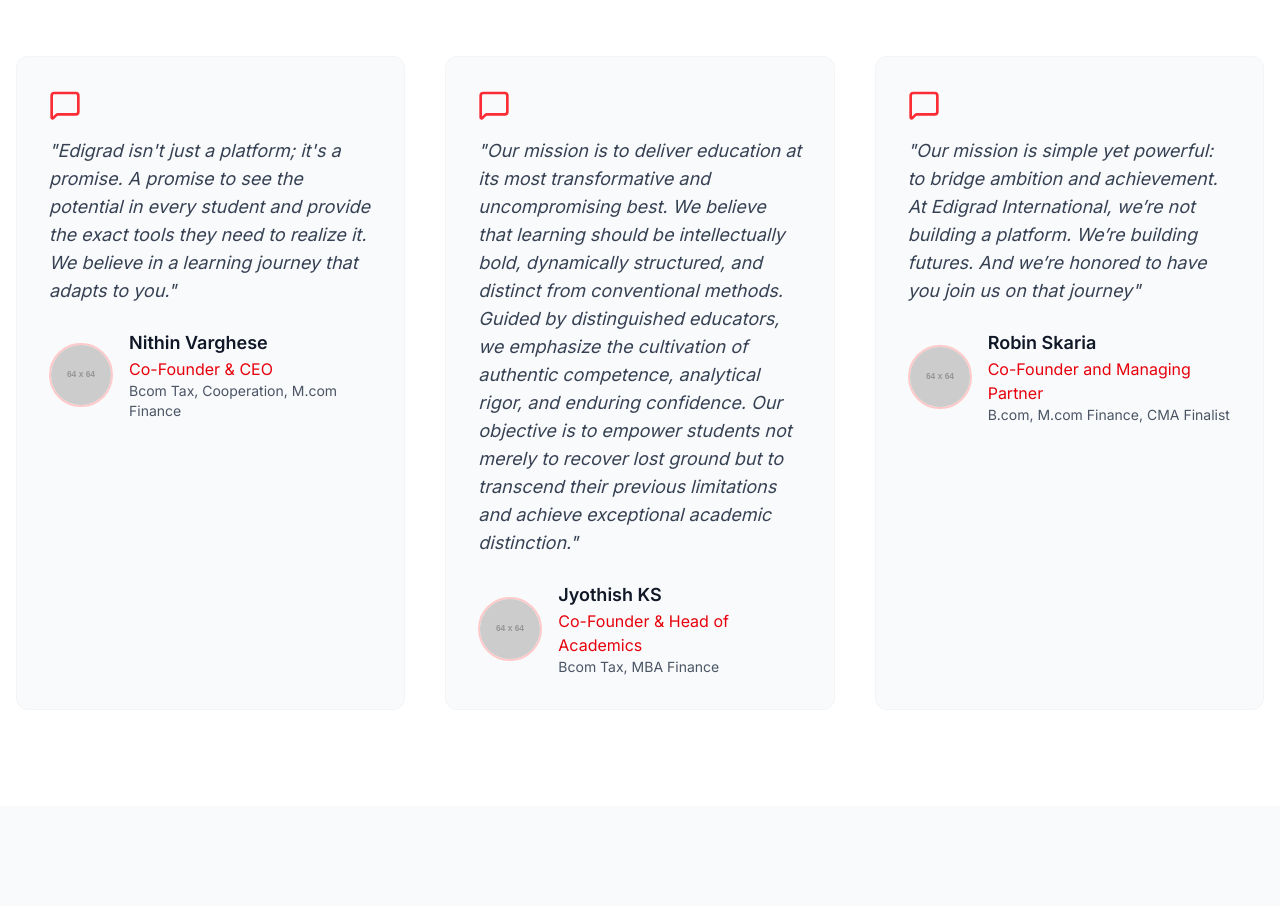
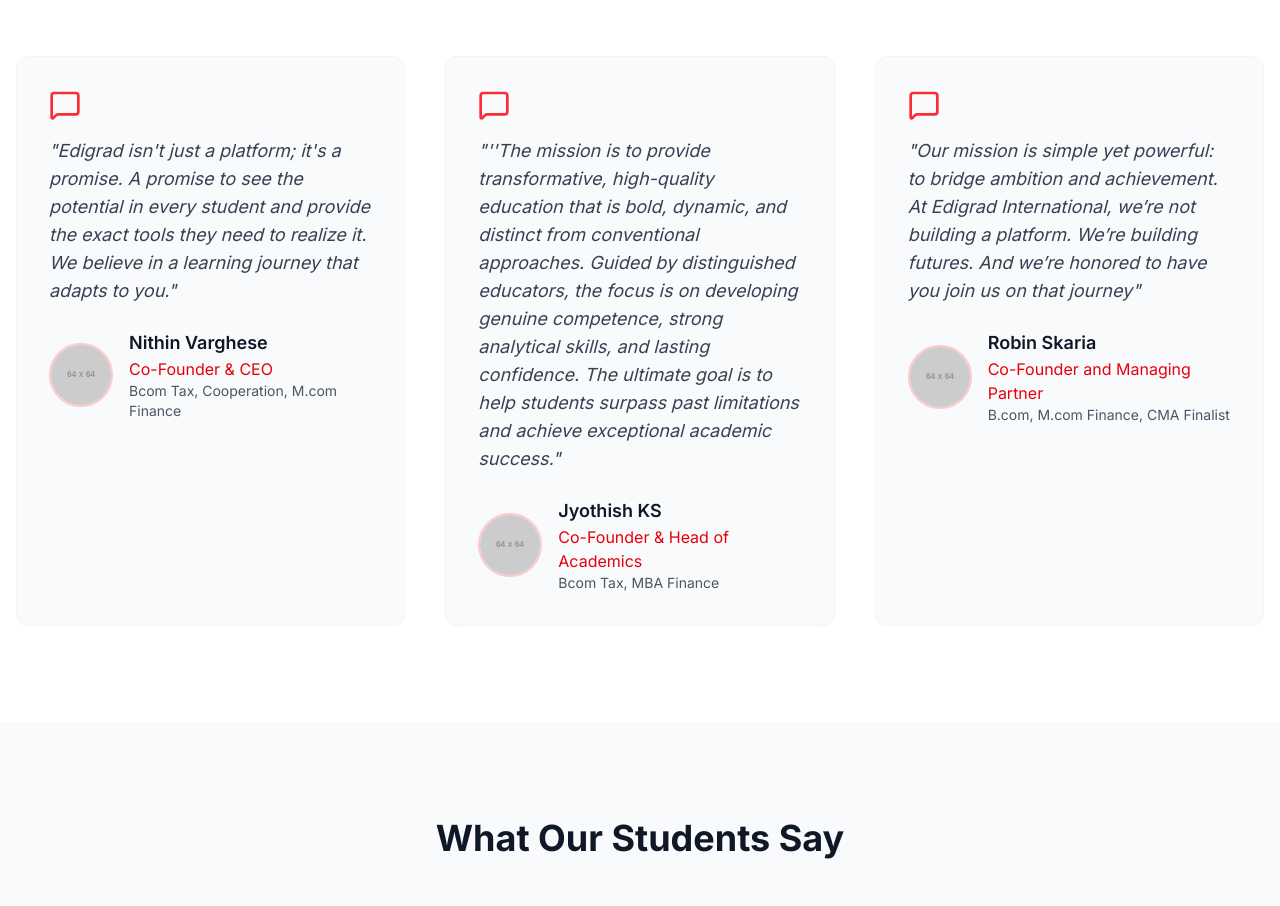
Before and after one commit to adarsh2255-buji/edigrad-international, a Next.js app in the folder edigrad-nextjs/: page / in a window 1280 px wide. Shown: the part 3040-3946 px from the top of the page. Built offline with nearby package versions, Linux system fonts and the light colour scheme.

Commit message:
changed founder words

```diff
--- a/edigrad-nextjs/package.json
+++ b/edigrad-nextjs/package.json
@@ -18,6 +18,7 @@
   "devDependencies": {
     "@tailwindcss/postcss": "^4",
     "babel-plugin-react-compiler": "1.0.0",
+    "baseline-browser-mapping": "^2.10.0",
     "eslint": "^9",
     "eslint-config-next": "16.0.1",
     "tailwindcss": "^4"
--- a/edigrad-nextjs/src/components/Founder.jsx
+++ b/edigrad-nextjs/src/components/Founder.jsx
@@ -39,7 +39,7 @@
                   <div className="bg-gray-50 p-8 rounded-xl border border-gray-100">
                     <MessageSquare size={32} className="text-red-500 mb-4" />
                     <p className="text-gray-700 text-lg italic mb-6">
-                      "Our mission is to deliver education at its most transformative and uncompromising best. We believe that learning should be intellectually bold, dynamically structured, and distinct from conventional methods. Guided by distinguished educators, we emphasize the cultivation of authentic competence, analytical rigor, and enduring confidence. Our objective is to empower students not merely to recover lost ground but to transcend their previous limitations and achieve exceptional academic distinction."
+                      "''The mission is to provide transformative, high-quality education that is bold, dynamic, and distinct from conventional approaches. Guided by distinguished educators, the focus is on developing genuine competence, strong analytical skills, and lasting confidence. The ultimate goal is to help students surpass past limitations and achieve exceptional academic success."
                     </p>
                     <div className="flex items-center">
                       <img
```
Also changed, not shown: 1 other file (tests, documents, lock files or other folders).
